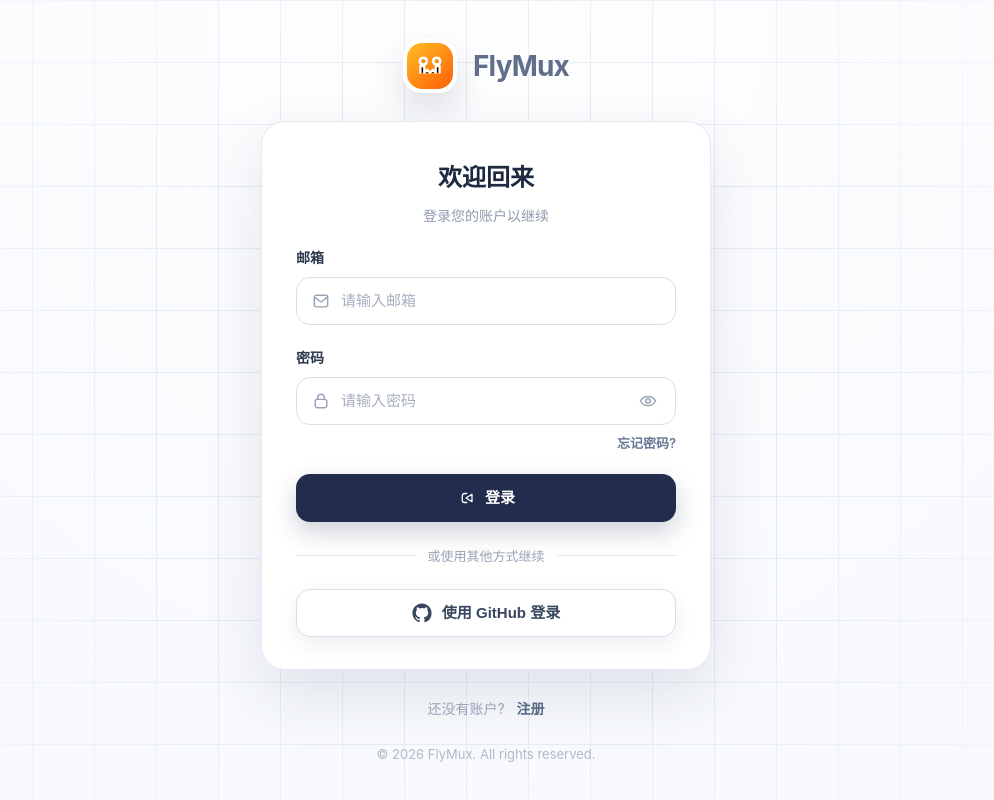
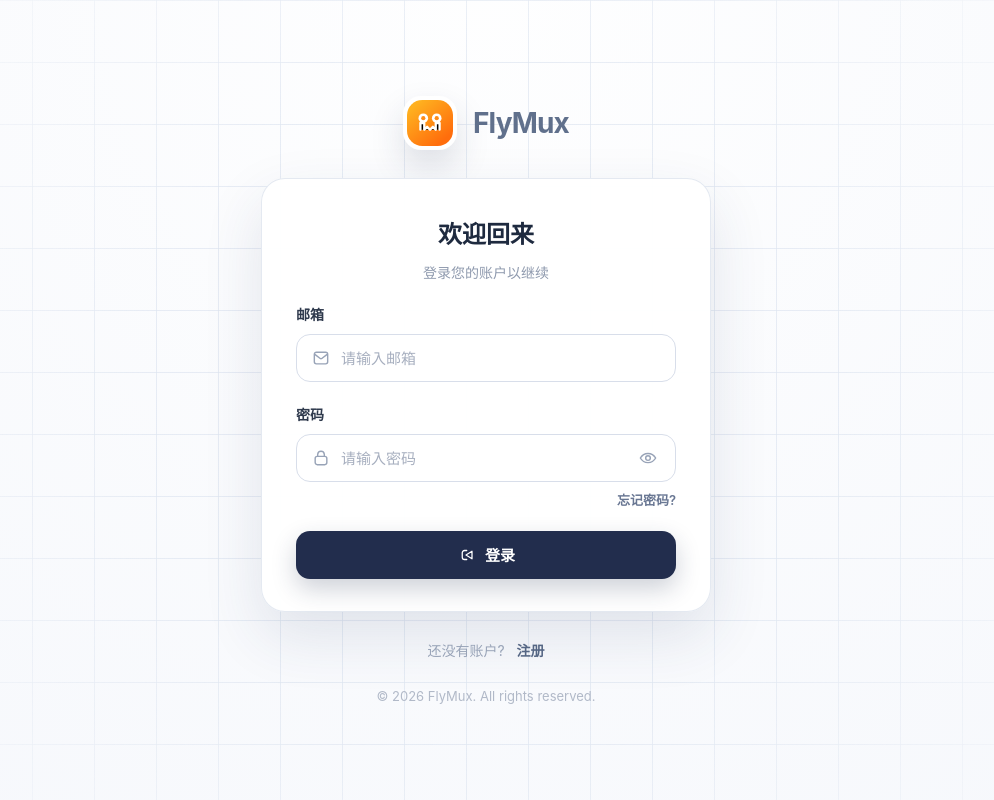
Before and after one commit to yongyuanfan/private-file-manager, a Vue app in the folder frontend/: page /login in a window 1280 px wide. Shown: the whole page, without its empty margins (154-1148 px from the left). Built offline with nearby package versions, Linux system fonts and the light colour scheme; the HTML template or start-up script is replaced by a standard one.

Commit message:
登录页面重构

```diff
--- a/frontend/src/views/login/components/GithubLoginButton.vue
+++ /dev/null
@@ -1,30 +0,0 @@
-<script setup lang="ts">
-import BaseButton from '@/components/BaseButton.vue'
-
-defineProps<{
-  disabled?: boolean
-}>()
-
-const emit = defineEmits<{
-  click: []
-}>()
-</script>
-
-<template>
-  <BaseButton variant="secondary" block :disabled="disabled" @click="emit('click')">
-    <svg class="github-icon" viewBox="0 0 24 24" aria-hidden="true">
-      <path
-        fill="currentColor"
-        d="M12 .5C5.65.5.5 5.65.5 12c0 5.08 3.29 9.39 7.86 10.91.57.1.78-.25.78-.56 0-.27-.01-1.17-.02-2.12-3.2.7-3.88-1.36-3.88-1.36-.52-1.33-1.28-1.68-1.28-1.68-1.05-.72.08-.7.08-.7 1.16.08 1.78 1.2 1.78 1.2 1.04 1.77 2.72 1.26 3.38.96.1-.75.41-1.26.74-1.55-2.56-.29-5.25-1.28-5.25-5.69 0-1.26.45-2.28 1.19-3.09-.12-.29-.52-1.46.11-3.05 0 0 .97-.31 3.18 1.18a10.9 10.9 0 0 1 5.8 0c2.21-1.49 3.18-1.18 3.18-1.18.63 1.59.23 2.76.11 3.05.74.81 1.18 1.83 1.18 3.09 0 4.42-2.69 5.39-5.26 5.67.42.37.79 1.08.79 2.19 0 1.58-.01 2.86-.01 3.25 0 .31.2.67.79.56A11.5 11.5 0 0 0 23.5 12C23.5 5.65 18.35.5 12 .5Z"
-      />
-    </svg>
-    <span>使用 GitHub 登录</span>
-  </BaseButton>
-</template>
-
-<style scoped>
-.github-icon {
-  width: 20px;
-  height: 20px;
-}
-</style>
--- a/frontend/src/views/login/components/LoginDivider.vue
+++ /dev/null
@@ -1,23 +0,0 @@
-<template>
-  <div class="login-divider" aria-hidden="true">
-    <span class="login-divider__line" />
-    <span class="login-divider__text">或使用其他方式继续</span>
-    <span class="login-divider__line" />
-  </div>
-</template>
-
-<style scoped>
-.login-divider {
-  display: flex;
-  align-items: center;
-  gap: 12px;
-  color: #98a2b5;
-  font-size: 13px;
-}
-
-.login-divider__line {
-  flex: 1;
-  height: 1px;
-  background: #e2e7f0;
-}
-</style>
--- a/frontend/src/views/login/index.vue
+++ b/frontend/src/views/login/index.vue
@@ -1,10 +1,8 @@
 <script setup lang="ts">
 import { computed, ref } from 'vue'
-import { useRoute, useRouter } from 'vue-router'
+import { useRoute } from 'vue-router'
 
-import GithubLoginButton from './components/GithubLoginButton.vue'
 import LoginBrand from './components/LoginBrand.vue'
-import LoginDivider from './components/LoginDivider.vue'
 import LoginForm from './components/LoginForm.vue'
 
 type LoginPayload = {
@@ -22,8 +20,6 @@
 }
 
 const route = useRoute()
-const router = useRouter()
-
 const loading = ref(false)
 const error = ref('')
 
@@ -66,10 +62,6 @@
     loading.value = false
   }
 }
-
-const handleGithubLogin = () => {
-  error.value = 'GitHub 登录暂未开放'
-}
 </script>
 
 <template>
@@ -80,8 +72,6 @@
 
       <div class="login-page__card">
         <LoginForm :loading="loading" :error="error" :next="next" @submit="handleSubmit" />
-        <LoginDivider />
-        <GithubLoginButton :disabled="loading" @click="handleGithubLogin" />
       </div>
 
       <p class="login-page__signup">
```
